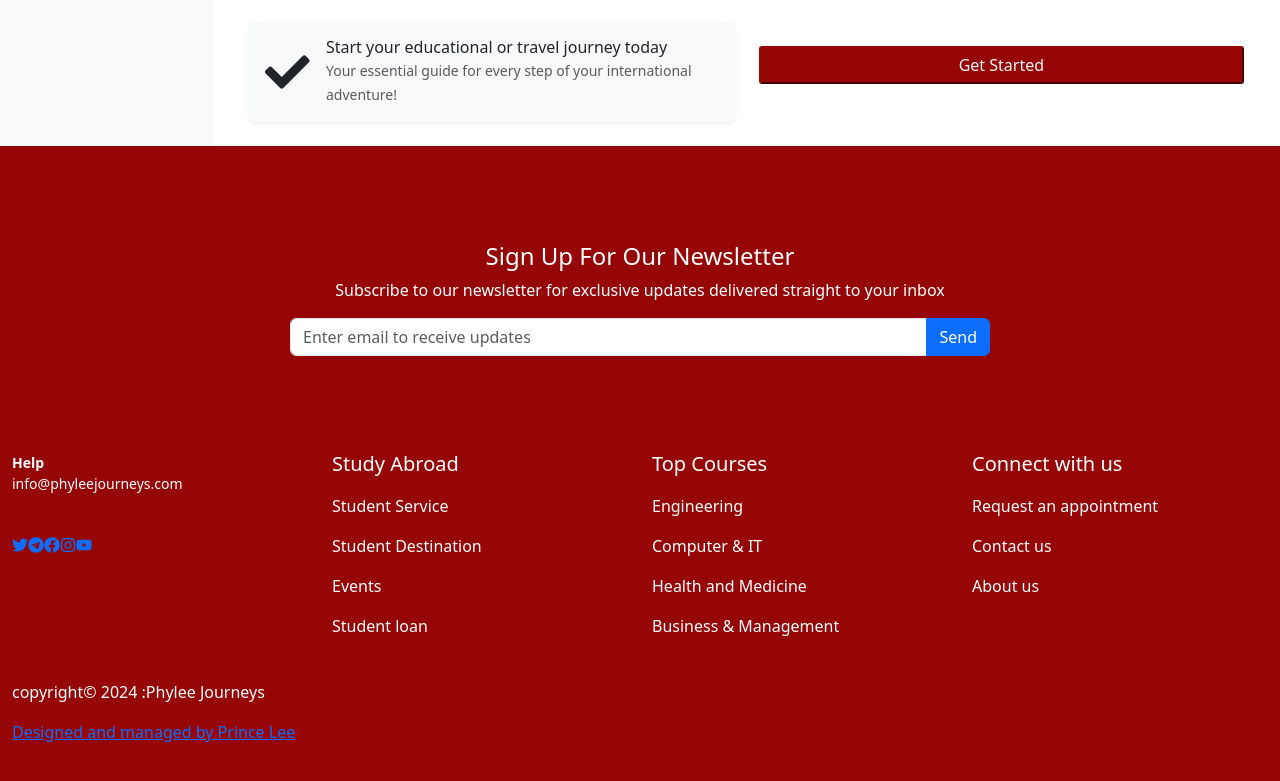
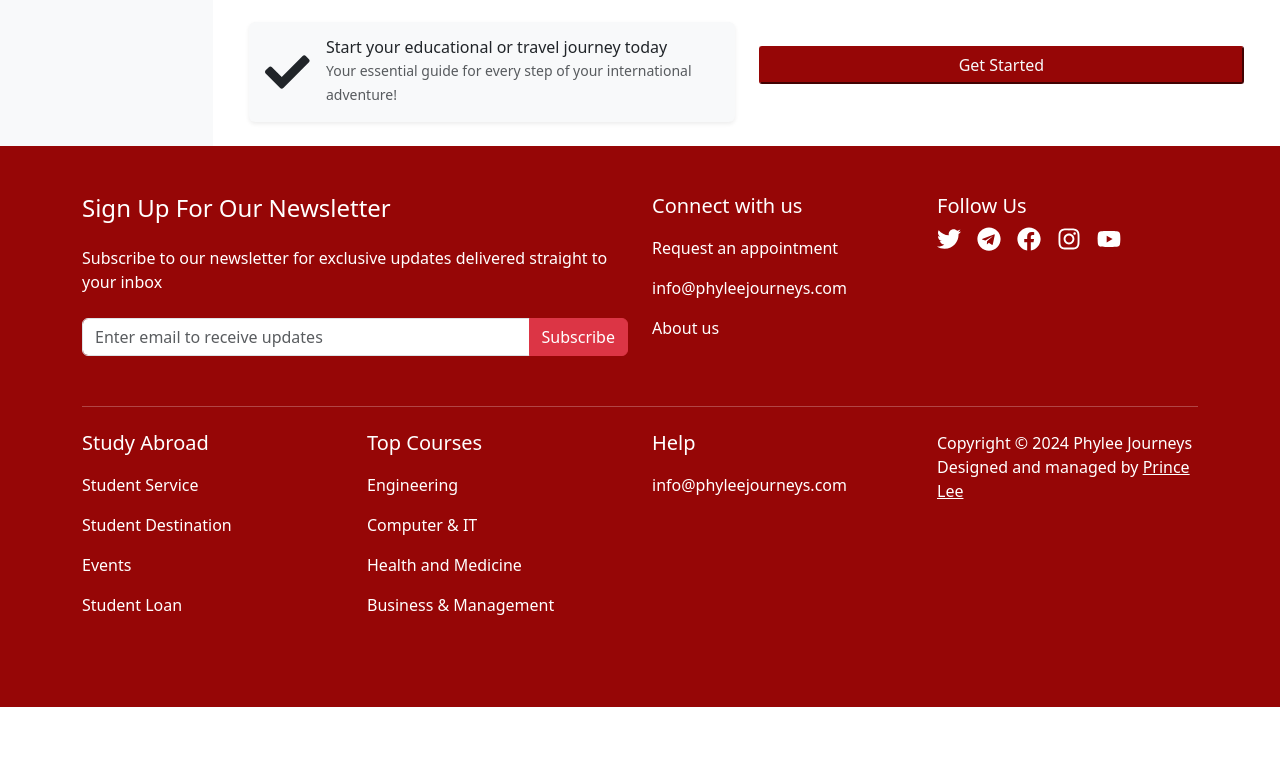
Before and after one commit to amazingprincelee/phyleeTravels-FrontEnd, a React (Create React App) app: page /#/Dashboard in a window 1280 px wide. Shown: the part 433-1214 px from the top of the page. After the commit the page ends 1140 px from the top, so only its background shows below. Built offline with nearby package versions, Linux system fonts and the light colour scheme; no server answers.

Commit message:
update footer

```diff
--- a/public/index.html
+++ b/public/index.html
@@ -5,12 +5,12 @@
     <link rel="icon" href="%PUBLIC_URL%/favicon.png" />
     <meta name="viewport" content="width=device-width, initial-scale=1" />
     <meta name="theme-color" content="#000000" />
-    <meta name="description" content="Phylee Journeys - Travel and study abroad! Discover amazing opportunities and experiences around the world. We offer services for postgraduate and undergraduate studies, Schengen Tourist Visa, Turkey Tourist Visa, South Africa Tourist Visa, East Africa Visa, and Morocco Visa." />
+    <meta name="description" content=" Phylee Travel and Tours Limited - Travel and study abroad! Discover amazing opportunities and experiences around the world. We offer services for postgraduate and undergraduate studies, Schengen Tourist Visa, Turkey Tourist Visa, South Africa Tourist Visa, East Africa Visa, and Morocco Visa." />
     <meta name="keywords" content="travel, study abroad, international travel, student travel, global education, travel planning, postgraduate, undergraduate, Schengen Visa, Turkey Visa, South Africa Visa, East Africa Visa, Morocco Visa" />
-    <meta name="author" content="Phylee Journeys" />
+    <meta name="author" content=" Phylee Travel and Tours Limited" />
 
     <!-- Open Graph Meta Tags -->
-    <meta property="og:title" content="Phylee Journeys" />
+    <meta property="og:title" content=" Phylee Travel and Tours Limited" />
     <meta property="og:description" content="Travel and study abroad! Discover amazing opportunities and experiences around the world. We offer services for postgraduate and undergraduate studies, Schengen Tourist Visa, Turkey Tourist Visa, South Africa Tourist Visa, East Africa Visa, and Morocco Visa." />
     <meta property="og:image" content="%PUBLIC_URL%/logo180x180.png" />
     <meta property="og:url" content="https://phyleejourneys.com" />
@@ -18,13 +18,13 @@
 
     <!-- Twitter Card Meta Tags -->
     <meta name="twitter:card" content="%PUBLIC_URL%/summerbanner.jpeg" />
-    <meta name="twitter:title" content="Phylee Journeys" />
+    <meta name="twitter:title" content=" Phylee Travel and Tours Limited" />
     <meta name="twitter:description" content="Travel and study abroad! Discover amazing opportunities and experiences around the world. We offer services for postgraduate and undergraduate studies, Schengen Tourist Visa, Turkey Tourist Visa, South Africa Tourist Visa, East Africa Visa, and Morocco Visa." />
     <meta name="twitter:image" content="%PUBLIC_URL%/logo180x180.png" />
 
     <link rel="apple-touch-icon" href="%PUBLIC_URL%/logo180x180.png" />
 
-    <title>Phylee Journeys - Travel and Study Abroad</title>
+    <title> Phylee Travel and Tours Limited - Travel and Study Abroad</title>
   </head>
   <body>
     <noscript>You need to enable JavaScript to run this app.</noscript>
@@ -35,10 +35,10 @@
     {
       "@context": "https://schema.org",
       "@type": "Organization",
-      "name": "Phylee Journeys",
+      "name": " Phylee Travel and Tours Limited",
       "url": "https://phyleejourneys.com",
       "logo": "%PUBLIC_URL%/logo1992.png",
-      "description": "Phylee Journeys - Travel and study abroad! Discover amazing opportunities and experiences around the world. We offer services for postgraduate and undergraduate studies, Schengen Tourist Visa, Turkey Tourist Visa, South Africa Tourist Visa, East Africa Visa, and Morocco Visa.",
+      "description": " Phylee Travel and Tours Limited - Travel and study abroad! Discover amazing opportunities and experiences around the world. We offer services for postgraduate and undergraduate studies, Schengen Tourist Visa, Turkey Tourist Visa, South Africa Tourist Visa, East Africa Visa, and Morocco Visa.",
       "sameAs": [
         "https://www.facebook.com/phyleetravels",
         "https://www.instagram.com/studyabroadmaestro"
--- a/src/components/Cards.jsx
+++ b/src/components/Cards.jsx
@@ -15,7 +15,7 @@ function Cards() {
             <div className="card card-cover h-100 overflow-hidden text-bg-dark rounded-4 shadow-lg">
               <div className="d-flex flex-column h-100 p-5 pb-3 text-white text-shadow-1">
                 <h3 className="mt-5 mb-4 display-6 lh-1 fw-bold">Expert</h3>
-                <p>At Phylee Journeys, we specialize in creating bespoke travel experiences that blend education and adventure. Whether you're looking to attend international conferences, visit historical sites, or participate in cultural exchange programs, we tailor each journey to enrich your professional and personal growth.</p>
+                <p>At  Phylee Travel and Tours Limited, we specialize in creating bespoke travel experiences that blend education and adventure. Whether you're looking to attend international conferences, visit historical sites, or participate in cultural exchange programs, we tailor each journey to enrich your professional and personal growth.</p>
               </div>
             </div>
           </Link>
@@ -26,7 +26,7 @@ function Cards() {
             <div className="card card-cover h-100 overflow-hidden text-bg-danger rounded-4 shadow-lg">
               <div className="d-flex flex-column h-100 p-5 pb-3 text-white text-shadow-1">
                 <h3 className="mt-5 mb-4 display-6 lh-1 fw-bold">Student Loan</h3>
-                <p>Dreaming of exploring the world but worried about your budget? At Phylee Journeys, we believe that travel should be accessible to everyone, including students. With our assistance in applying for student loans, you can embark on the journey of a lifetime without financial stress.</p>
+                <p>Dreaming of exploring the world but worried about your budget? At  Phylee Travel and Tours Limited, we believe that travel should be accessible to everyone, including students. With our assistance in applying for student loans, you can embark on the journey of a lifetime without financial stress.</p>
               </div>
             </div>
           </Link>
@@ -37,7 +37,7 @@ function Cards() {
             <div className="card card-cover h-100 overflow-hidden text-bg-dark rounded-4 shadow-lg">
               <div className="d-flex flex-column h-100 p-5 pb-3 text-shadow-1">
                 <h3 className="mt-5 mb-4 display-6 lh-1 fw-bold">Group Travel</h3>
-                <p>Planning a group trip can be daunting, but at Phylee Journeys, we make it easy and enjoyable. Whether you're organizing a family reunion, corporate retreat, or a trip with friends, our expert team is here to create seamless and memorable group travel experiences.</p>
+                <p>Planning a group trip can be daunting, but at  Phylee Travel and Tours Limited, we make it easy and enjoyable. Whether you're organizing a family reunion, corporate retreat, or a trip with friends, our expert team is here to create seamless and memorable group travel experiences.</p>
               </div>
             </div>
           </Link>
--- a/src/components/Footer.jsx
+++ b/src/components/Footer.jsx
@@ -1,7 +1,7 @@
 import React, { useState } from 'react';
-import { Link } from "react-router-dom";
+import { Link } from 'react-router-dom';
 import emailjs from 'emailjs-com';
-import { FaTwitter, FaTelegram, FaInstagram, FaFacebook, FaYoutube } from "react-icons/fa";
+import { FaTwitter, FaTelegram, FaInstagram, FaFacebook, FaYoutube } from 'react-icons/fa';
 
 function Footer() {
   const date = new Date();
@@ -29,66 +29,86 @@ function Footer() {
   };
 
   return (
-    <footer className="container-fluid py-5">
-      <div className="container p-5 text-center">
-        <div className="mx-auto" style={{ maxWidth: "700px" }}>
-          <h4>Sign Up For Our Newsletter</h4>
-          <p>Subscribe to our newsletter for exclusive updates delivered straight to your inbox</p>
+    <footer className="text-white py-5">
+      <div className="container">
+        <div className="row">
+          <div className="col-md-6 mb-4 mb-md-0">
+            <div className="mx-auto" style={{ maxWidth: '700px' }}>
+              <h4 className="mb-4">Sign Up For Our Newsletter</h4>
+              <p className="mb-4">Subscribe to our newsletter for exclusive updates delivered straight to your inbox</p>
 
-          <form className="mb-5" onSubmit={handleNewsletterSubmit}>
-            <div className="input-group">
+              <form onSubmit={handleNewsletterSubmit}>
+                <div className="input-group mb-3">
                   <input
-                type="text"
-                className="form-control newsletter"
+                    type="email"
+                    className="form-control"
                     placeholder="Enter email to receive updates"
                     value={email}
                     onChange={(e) => setEmail(e.target.value)}
+                    required
                   />
-              <button className="btn btn-primary" type="submit">Send</button>
+                  <button className="btn btn-danger" type="submit">Subscribe</button>
                 </div>
               </form>
             </div>
           </div>
 
-      <div className="row">
-        <div className="col-12 col-md">
-          <small className="d-block mb-3 text-white"><b>Help</b><br />info@phyleejourneys.com <br /><br /></small>
-          <div className="bottom-icon-container">
-            <a href="/#" target='_blank' rel="noreferrer"><FaTwitter className="bottom-icon " /></a>
-            <a href="/#" target='_blank' rel="noreferrer"><FaTelegram className="bottom-icon " /></a>
-            <a href="/#" target='_blank' rel="noreferrer"><FaFacebook className="bottom-icon " /></a>
-            <a href="/#" target='_blank' rel="noreferrer"><FaInstagram className="bottom-icon " /></a>
-            <a href="/#" target='_blank' rel="noreferrer"><FaYoutube className="bottom-icon " /></a>
+          <div className="col-md-3">
+            <h5>Connect with us</h5>
+            <ul className="list-unstyled">
+              <li><Link to="/" className="text-white">Request an appointment</Link></li>
+              <li><a href="mailto:info@phyleejourneys.com" className="text-white">info@phyleejourneys.com</a></li>
+              <li><Link to="/about-us" className="text-white">About us</Link></li>
+            </ul>
+          </div>
+
+          <div className="col-md-3">
+            <h5>Follow Us</h5>
+            <div className="d-flex">
+              <a href="#" className="text-white me-3"><FaTwitter size={24} /></a>
+              <a href="#" className="text-white me-3"><FaTelegram size={24} /></a>
+              <a href="https://www.facebook.com/phyleetravels" target='_blank' className="text-white me-3"><FaFacebook size={24} /></a>
+              <a href="https://www.instagram.com/studyabroadmaestro" target='_blank' className="text-white me-3"><FaInstagram size={24} /></a>
+              <a href="#" className="text-white"><FaYoutube size={24} /></a>
             </div>
           </div>
-        <div className="col-6 col-md">
+        </div>
+
+        <hr className="my-4" />
+
+        <div className="row">
+          <div className="col-md-3">
             <h5>Study Abroad</h5>
-          <ul className="list-unstyled text-small">
-          <li><Link to="/login" className='text-white'>Student Service</Link></li>
-          <li><Link to="/destination" className='text-white'>Student Destination</Link></li>
-          <li><Link to="/Events" className='text-white'>Events</Link></li>
-          <li><Link to="/student-loan" className='text-white'>Student loan</Link></li>
+            <ul className="list-unstyled">
+              <li><Link to="/login" className="text-white">Student Service</Link></li>
+              <li><Link to="/destination" className="text-white">Student Destination</Link></li>
+              <li><Link to="/events" className="text-white">Events</Link></li>
+              <li><Link to="/student-loan" className="text-white">Student Loan</Link></li>
             </ul>
           </div>
-        <div className="col-6 col-md">
+
+          <div className="col-md-3">
             <h5>Top Courses</h5>
-          <ul className="list-unstyled text-small">
-            <li><Link to="/findACourse" className='text-white'>Engineering</Link></li>
-            <li><Link to='/findACourse' className='text-white'>Computer & IT</Link></li>
-            <li><Link to='/findACourse' className='text-white'>Health and Medicine</Link></li>
-            <li><Link to='/findACourse' className='text-white'>Business & Management</Link></li>
+            <ul className="list-unstyled">
+              <li><Link to="/find-a-course" className="text-white">Engineering</Link></li>
+              <li><Link to="/find-a-course" className="text-white">Computer & IT</Link></li>
+              <li><Link to="/find-a-course" className="text-white">Health and Medicine</Link></li>
+              <li><Link to="/find-a-course" className="text-white">Business & Management</Link></li>
             </ul>
           </div>
-        <div className="col-6 col-md">
-          <h5>Connect with us</h5>
-          <ul className="list-unstyled text-small">
-            <li><Link to="/" className='text-white'>Request an appointment</Link></li>
-            <li>Contact us</li>
-            <li><Link to="/AboutUs" className='text-white'>About us</Link></li>
+
+          <div className="col-md-3">
+            <h5>Help</h5>
+            <ul className="list-unstyled">
+              <li><a href="mailto:info@phyleejourneys.com" className="text-white">info@phyleejourneys.com</a></li>
             </ul>
           </div>
-        <p className="text-white">copyright© {year} :Phylee Journeys</p>
-        <a href='https://www.princelee.pro/' target='_blank'>Designed and managed by Prince Lee</a>
+
+          <div className="col-md-3">
+            <p className="text-white mb-0">Copyright © {year} Phylee Journeys</p>
+            <p className="text-white">Designed and managed by <a href="https://www.princelee.pro/" className="text-white" target="_blank" rel="noopener noreferrer">Prince Lee</a></p>
+          </div>
+        </div>
       </div>
     </footer>
   );
--- a/src/components/Testimonials.jsx
+++ b/src/components/Testimonials.jsx
@@ -6,19 +6,19 @@ const testimonialsData = [
     name: 'Amazing Lee',
     title: 'IT, Business',
     image: userIcon,
-    quote: 'Phylee Journeys efficiently facilitated my admission and assisted me in securing a student loan in the UK! Their knowledgeable staff provided personalized guidance throughout the entire process, ensuring I felt confident and supported every step of the way.'
+    quote: ' Phylee Travel and Tours efficiently facilitated my admission and assisted me in securing a student loan in the UK! Their knowledgeable staff provided personalized guidance throughout the entire process, ensuring I felt confident and supported every step of the way.'
   },
   {
     name: 'Jane Smith',
     title: 'CTO, Tech Innovators',
     image: userIcon,
-    quote: 'Phylee Journeys made planning my trip effortless and enjoyable. Their attention to detail and personalized service ensured that every aspect of my journey was seamless.'
+    quote: ' Phylee Travel and Tours  made planning my trip effortless and enjoyable. Their attention to detail and personalized service ensured that every aspect of my journey was seamless.'
   },
   {
     name: 'Sam Wilson',
     title: 'Designer, Creative Agency',
     image: userIcon,
-    quote: 'Phylee Journeys exceeded my expectations with their impeccable service and attention to detail. From booking flights to arranging accommodations, they made my travel experience stress-free and memorable.'
+    quote: ' Phylee Travel and Tours  exceeded my expectations with their impeccable service and attention to detail. From booking flights to arranging accommodations, they made my travel experience stress-free and memorable.'
   }
 ];
 
```
Also changed, not shown: src/pages/AboutUs.js (+10 -10 lines), src/servicesForm/UnderGraduate.js (+9 -1 lines). Lines whose indentation alone changed are shown as unchanged.
